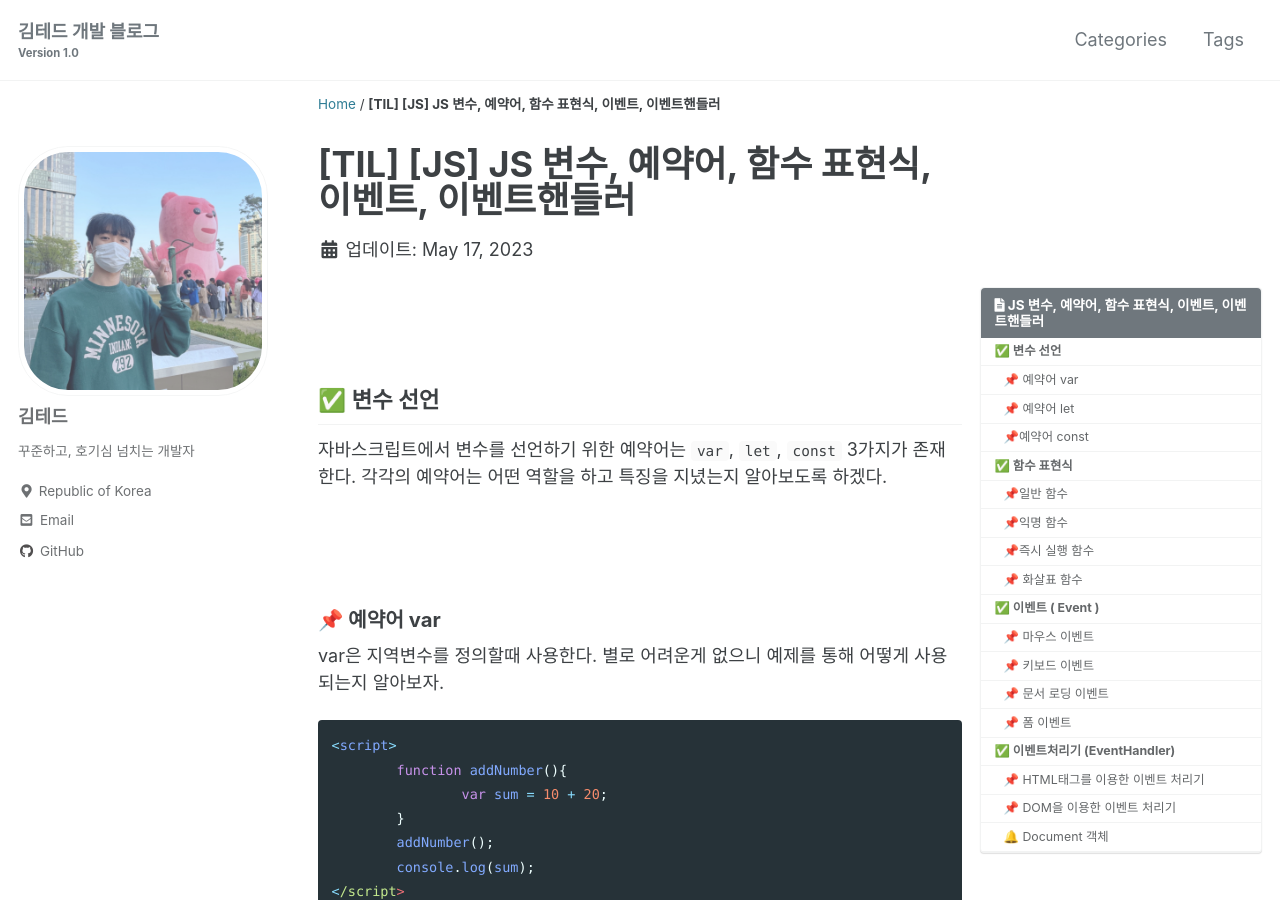
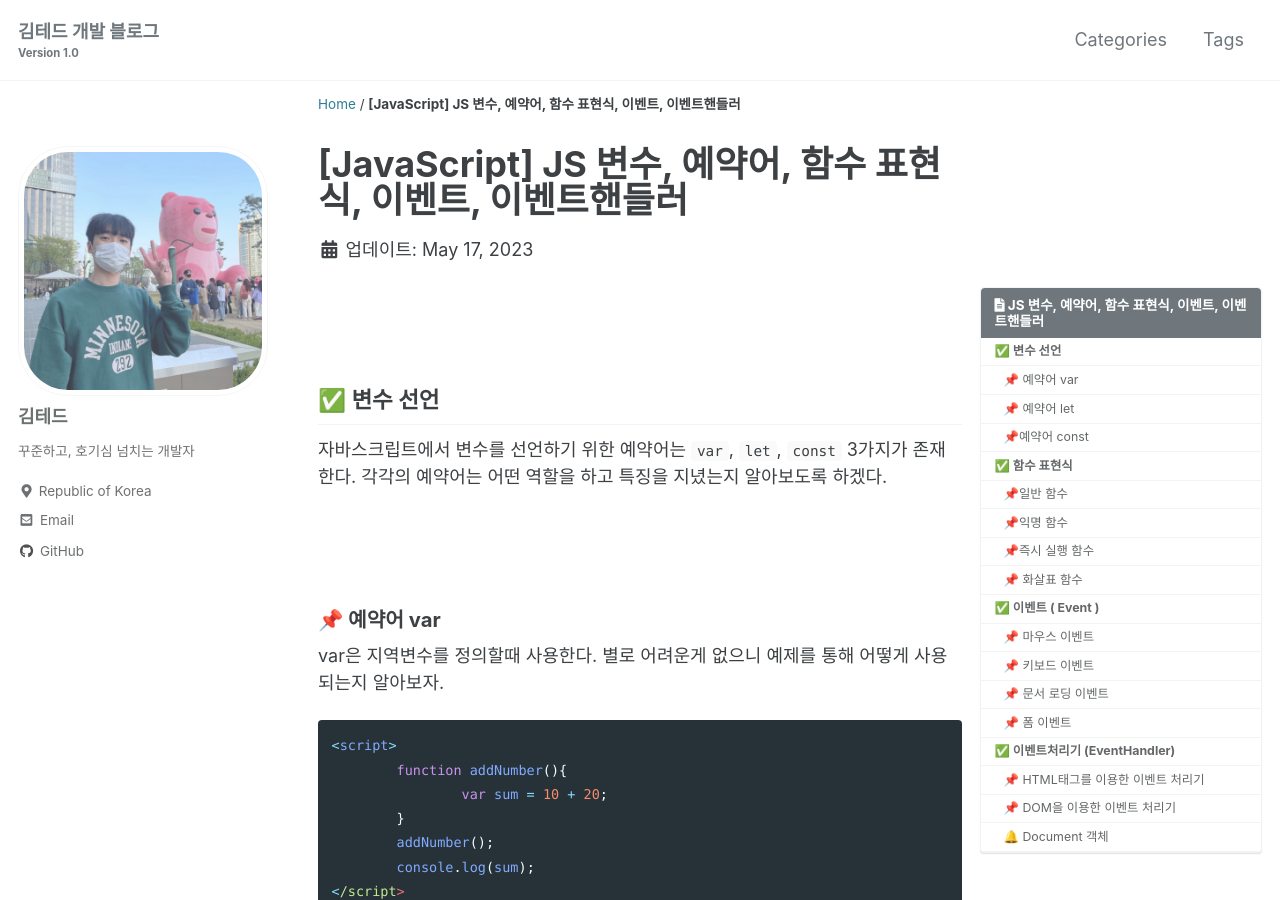
Before and after one commit to idkim97/idkim97.github.io, a Jekyll site: the page built from _posts/2023-05-17-JS 변수, 예약어, 함수 표현식, 이벤트, 이벤트핸들러.md, in a window 1280 px wide and 900 px high. Built offline with Jekyll 4.4.1, drawn with Linux system fonts in a browser that asks for light colours; cached includes are drawn as plain includes; some web fonts are replaced; comment, search, counter and statistics services are not loaded.

Commit message:
Update 2023-05-17-JS 변수, 예약어, 함수 표현식, 이벤트, 이벤트핸들러.md

```diff
--- a/_posts/2023-05-17-JS 변수, 예약어, 함수 표현식, 이벤트, 이벤트핸들러.md
+++ b/_posts/2023-05-17-JS 변수, 예약어, 함수 표현식, 이벤트, 이벤트핸들러.md
@@ -1,6 +1,6 @@
 ---
 permalink: /2023-05-17-JS 변수, 예약어, 함수 표현식, 이벤트, 이벤트핸들러/
-title: "[TIL] [JS] JS 변수, 예약어, 함수 표현식, 이벤트, 이벤트핸들러"
+title: "[JavaScript] JS 변수, 예약어, 함수 표현식, 이벤트, 이벤트핸들러"
 date: 2023-05-17 18:00:00
 toc: true
 toc_sticky: true
```
